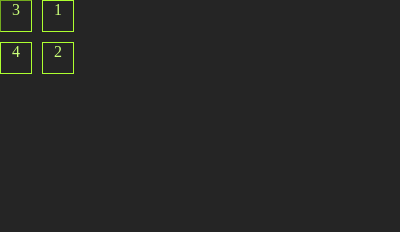
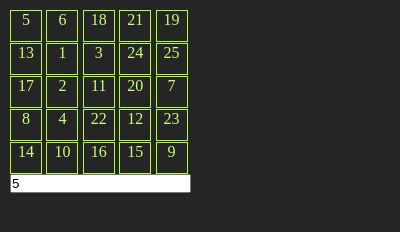
Before and after one commit to chee-zer/schulte-table-extension, a browser extension: page popup.html in a window 400 px wide. Drawn offline with Linux system fonts and the light colour scheme.

```diff
--- a/app.js
+++ b/app.js
@@ -1,6 +1,7 @@
 "use strict";
 const gameContainer = document.querySelector(".game-container");
-const gridSize = 2;
+const inputSize = document.querySelector(".input-size");
+const gridSize = inputSize.value;
 
 let targetNumber = 1;
 let gameOver = false;
--- a/index.html
+++ b/popup.html
@@ -9,5 +9,8 @@
   </head>
   <body>
     <div class="game-container"></div>
+    <div class="settings">
+      <input type="number" value="5" class="input-size" />
+    </div>
   </body>
 </html>
--- a/style.css
+++ b/style.css
@@ -4,6 +4,8 @@
 }
 body {
   background-color: rgb(37, 37, 37);
+  width: fit-content;
+  padding: 10px;
 }
 
 .cell {
@@ -29,7 +31,7 @@ body {
 }
 
 .right {
-  border: 1px solid red;
+  border: 1px solid rgb(208, 251, 206);
   color: rgb(202, 255, 121);
   display: inline-block;
   width: 30px;
@@ -40,7 +42,7 @@ body {
 .game-container {
   display: grid;
   grid-template-columns: repeat(5, 1fr); /* 5 columns */
-  grid-gap: 10px; /* Gap between cells */
-  width: 1%;
+  grid-gap: 1px; /* Gap between cells */
+  width: 100%;
   user-select: none;
 }
```
Also changed, not shown: images/icon-128.png (added), images/icon-16.png (added), images/icon-48.png (added), manifest.json (added).
